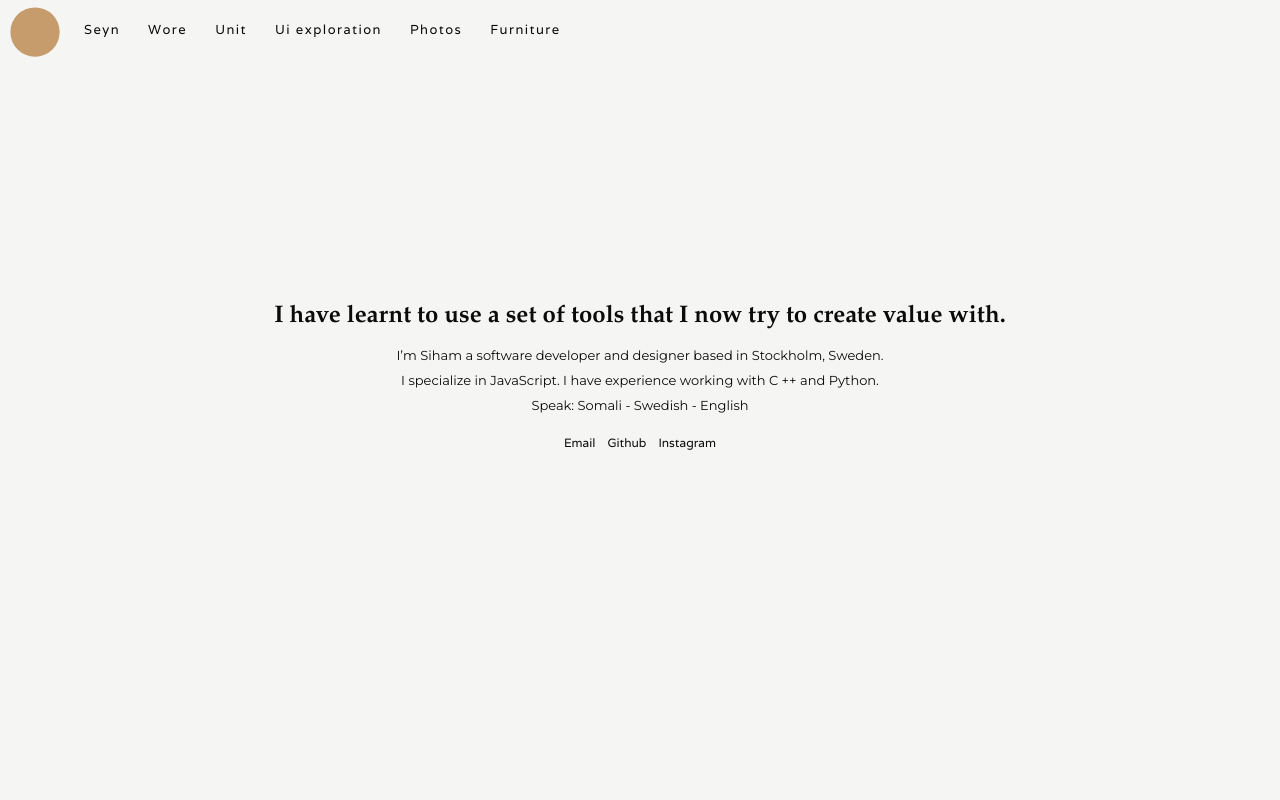
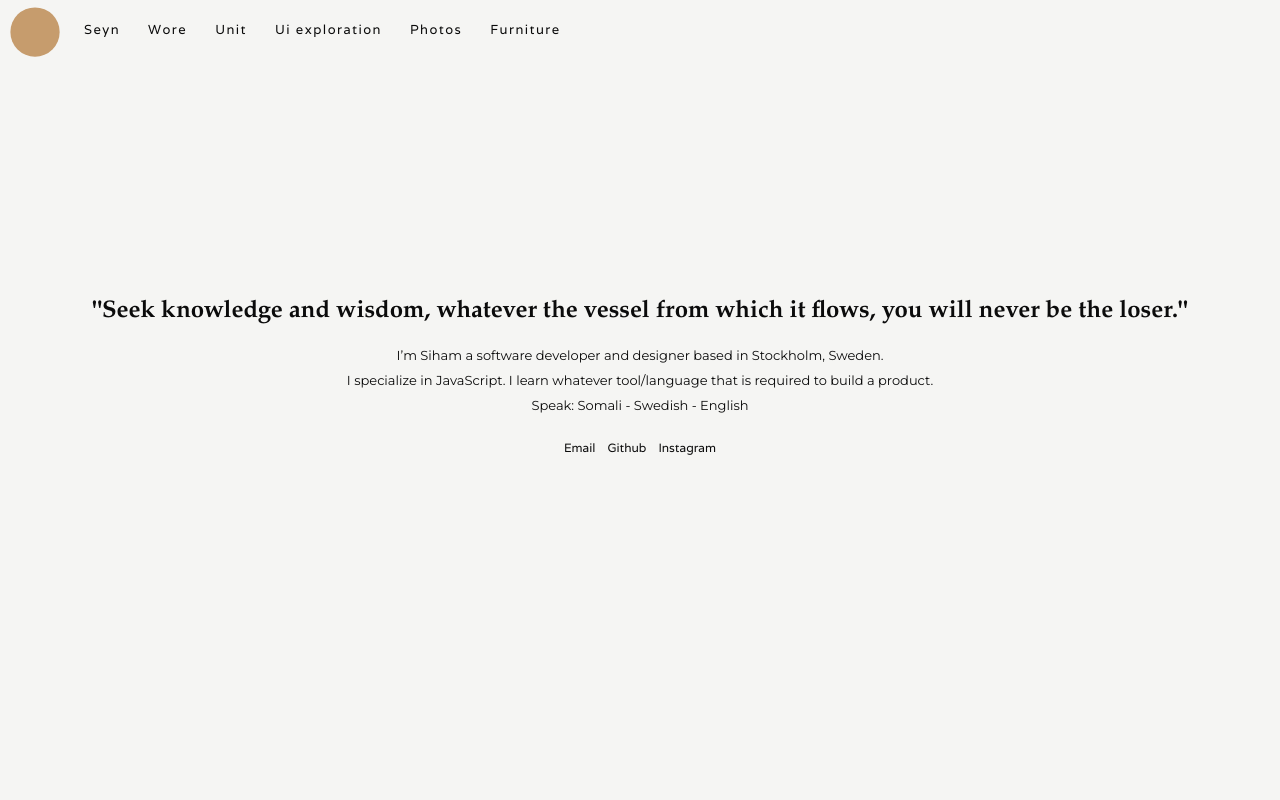
Before and after one commit to csobr/personal-website, a Next.js app: page / in a window 1280 px wide. Shown: the top 800 px of the page. Built offline with nearby package versions, Linux system fonts and the light colour scheme.

Commit message:
Updated landing and started with animation. - New about me text - Animation for images start.

```diff
--- a/package.json
+++ b/package.json
@@ -6,6 +6,7 @@
   "dependencies": {
     "@zeit/next-sass": "^1.0.1",
     "axios": "^0.19.2",
+    "gsap": "^3.2.4",
     "next": "^9.3.0",
     "node-sass": "^4.13.1",
     "react": "^16.13.0",
--- a/src/pages/index.js
+++ b/src/pages/index.js
@@ -32,13 +32,13 @@ const Home = () => {
           <div className='about'>
             <div className='about-me'>
               <h1>
-                I have learnt to use a set of tools that I now try to create
-                value with.
+                "Seek knowledge and wisdom, whatever the vessel from which it
+                flows, you will never be the loser."
               </h1>
               <p>
                 I’m Siham a software developer and designer based in Stockholm,
-                Sweden.{'\n'} I specialize in JavaScript. I have experience
-                working with C ++ and Python.{'\n'}
+                Sweden.{'\n'} I specialize in JavaScript. I learn whatever
+                tool/language that is required to build a product.{'\n'}
                 Speak: Somali - Swedish - English
               </p>
 
```
Also changed, not shown: src/pages/wore.js (+13 -2 lines), 1 other file (tests, documents, lock files or other folders).
